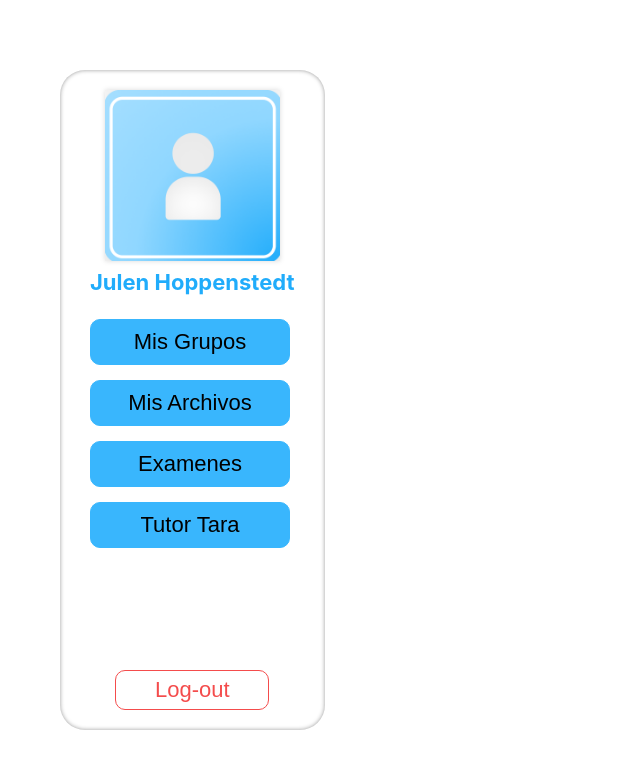
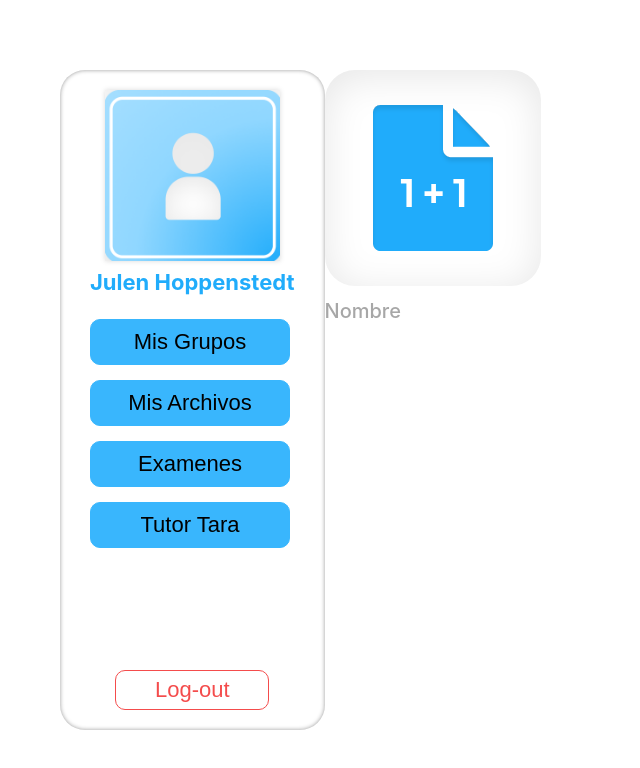
Before and after one commit to monicasoberon/hack_scrumMasters, a React (Vite) app in the folder tare/: page / in a window 1280 px wide. Shown: the top 768 px of the page, without its empty margins (0-640 px from the left). Built offline with nearby package versions, Linux system fonts and the light colour scheme.

Commit message:
Mi primer commit

```diff
--- /dev/null
+++ b/tare/src/components/Archivos/Archivo.css
@@ -0,0 +1,20 @@
+.icon-innershadow{
+    box-shadow: inset 0px 6px 40px rgba(0, 0, 0, 0.1);
+}
+
+.block{
+    height: 216px;
+    width: 216px;
+    border-radius: 30px;
+    background-color: #FFFFFF;
+    display: flex;
+    justify-content: center;
+    align-items: center;
+}
+
+.examen-component p{
+    margin-top: 10px;
+    font-size: 20px;
+    font-weight: 500;
+    color:#A7A7A7;
+}
--- /dev/null
+++ b/tare/src/components/Archivos/Archivo.jsx
@@ -0,0 +1,17 @@
+import React from 'react'
+import './Archivo.css'
+
+export default function({props}){
+    return(
+        <>
+        <div class = 'examen-component'>
+            <div class= 'block icon-innershadow'>
+                <img src="./src/assets/examen-icon.svg" alt="Examen"/>
+            </div>
+
+            <p>Nombre</p>
+        </div>
+
+        </>
+    )
+}
--- a/tare/src/pages/Home/Home.jsx
+++ b/tare/src/pages/Home/Home.jsx
@@ -1,9 +1,10 @@
 import React from 'react';
+import Archivo from '../../components/Archivos/Archivo';
 
 export default function Home() {
     return (
         <div>
-        <h1>Home</h1>
+            <Archivo />
         </div>
     );
 }
```
Also changed, not shown: tare/src/assets/examen-icon.svg (added).
